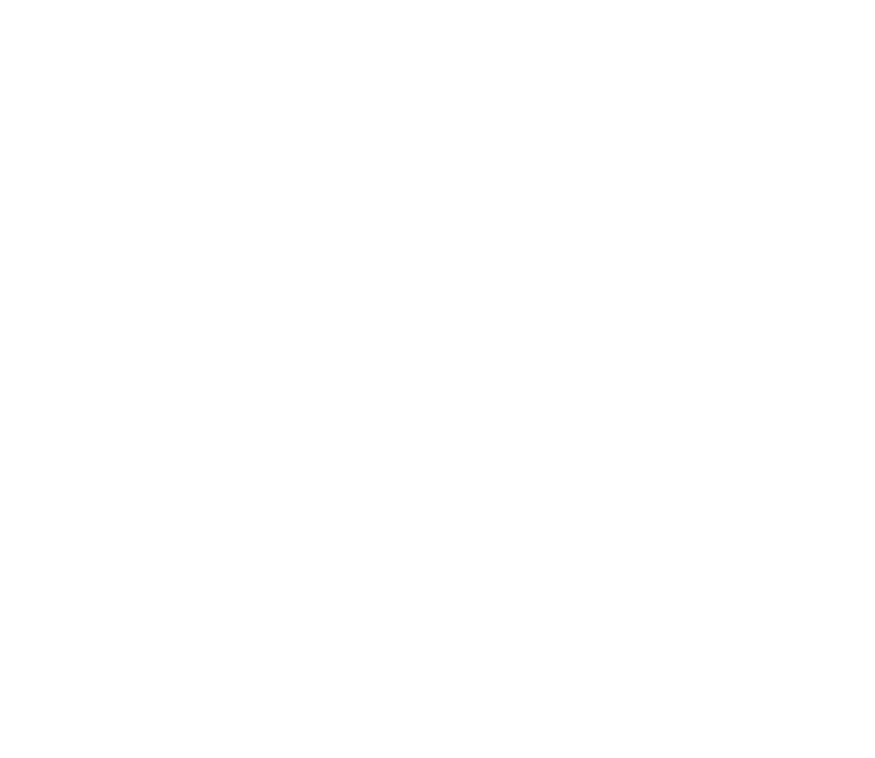
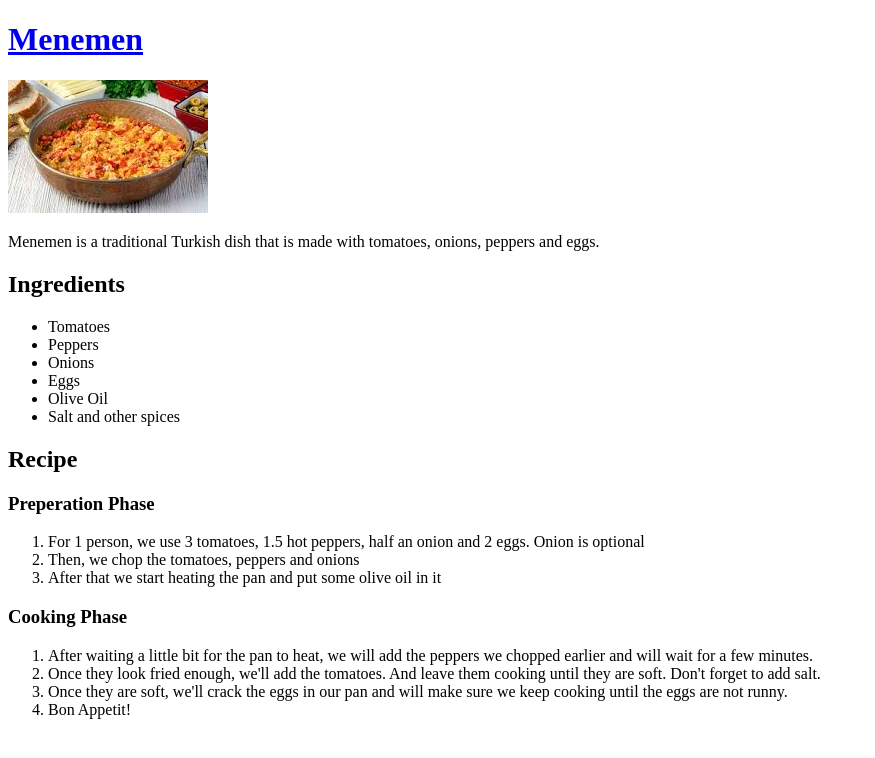
Before and after one commit to hasocobo/odin-recipes, a plain HTML site: page recipes/menemen.html in a window 1280 px wide. Shown: the whole page, without its empty margins (0-875 px from the left). Drawn offline with Linux system fonts and the light colour scheme.

Commit message:
add a food recipe and make the page navigation working

```diff
--- a/recipes/menemen.html
+++ b/recipes/menemen.html
@@ -7,6 +7,34 @@
     <title>Menemen</title>
 </head>
 <body>
+    <h1><a href="../index.html">Menemen</a></h1>
+    <img src="../images/menemen.jpg" alt="a picture of menemen">
+    <p>Menemen is a traditional Turkish dish that is made with tomatoes, onions, peppers and eggs.</p>
+
+    <h2>Ingredients</h2>
+    <ul>
+        <li>Tomatoes</li>
+        <li>Peppers</li>
+        <li>Onions</li>
+        <li>Eggs</li>
+        <li>Olive Oil</li>
+        <li>Salt and other spices</li>
+    </ul>
+
+    <h2>Recipe</h2>
+    <h3>Preperation Phase</h3>
+    <ol>
+        <li>For 1 person, we use 3 tomatoes, 1.5 hot peppers, half an onion and 2 eggs. Onion is optional</li>
+        <li>Then, we chop the tomatoes, peppers and onions</li>
+        <li>After that we start heating the pan and put some olive oil in it</li>
+    </ol>
+    <h3>Cooking Phase</h3>
+    <ol>
+        <li>After waiting a little bit for the pan to heat, we will add the peppers we chopped earlier and will wait for a few minutes.</li>
+        <li>Once they look fried enough, we'll add the tomatoes. And leave them cooking until they are soft. Don't forget to add salt.</li>
+        <li>Once they are soft, we'll crack the eggs in our pan and will make sure we keep cooking until the eggs are not runny.</li>
+        <li>Bon Appetit!</li>
+    </ol>
 
 </body>
 </html>
```
Also changed, not shown: index.html (+5 -1 lines), images/menemen.jpg (added).
